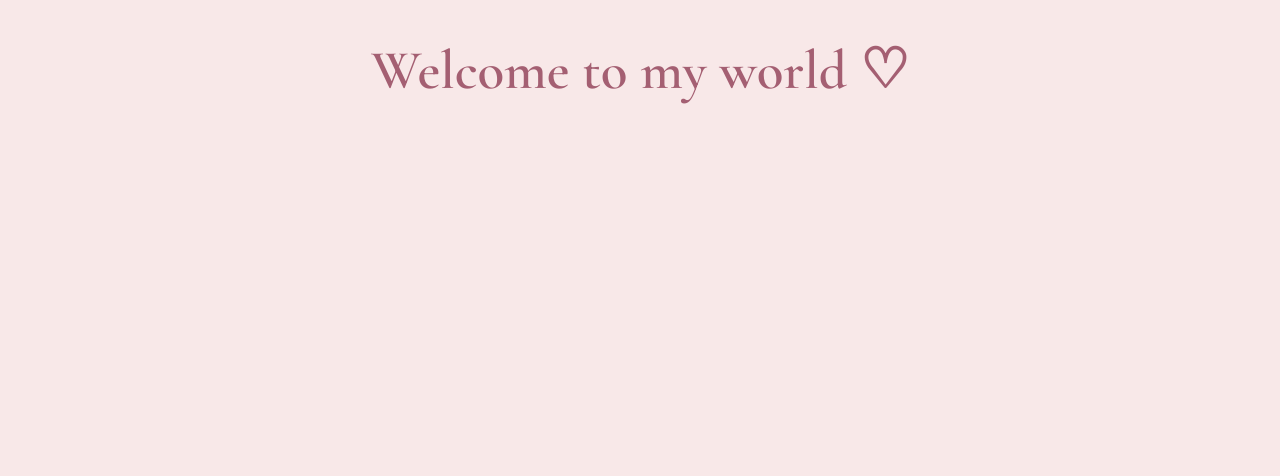
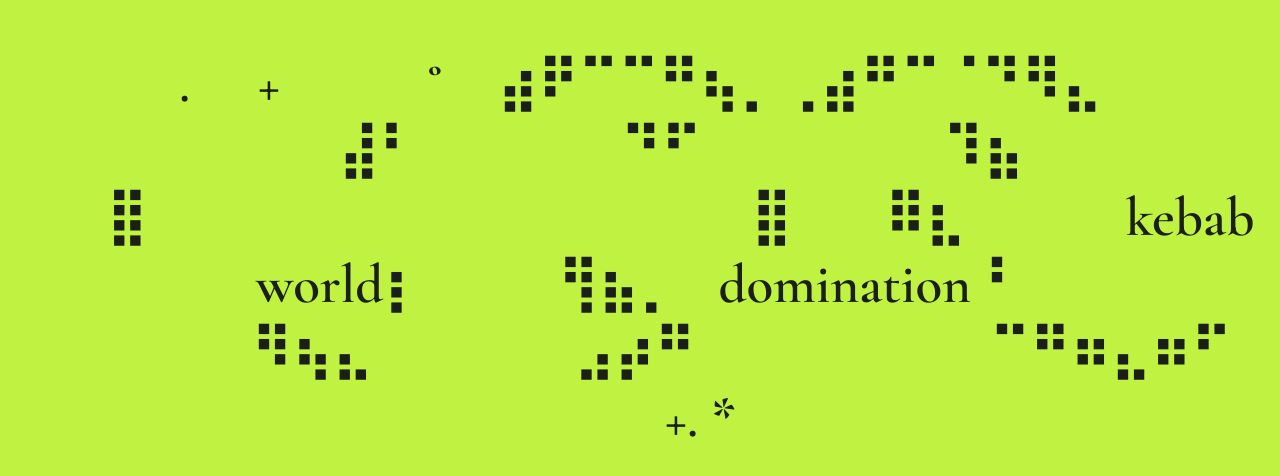
Before and after one commit to ilovekebab38/ilovekebab38.github.io, a plain HTML site: page index.html in a window 1280 px wide. Drawn offline with nearby package versions, Linux system fonts and the light colour scheme.

Commit message:
Change background color and update header content

```diff
--- a/index.html
+++ b/index.html
@@ -11,12 +11,12 @@
     <style>
 
         body {
-            background-color: #F8E8E8;
+            background-color: #C0F241;
         }
 
         h1 {
             font-family: 'Cormorant Garamond', serif;
-            color: #A45F72;
+            color: #1A1F18;
             text-align: center;
             font-size: 55px;
         }
@@ -26,7 +26,14 @@
 
 <body>
 
-    <h1>Welcome to my world ♡</h1>
+    <h1>.　 +⠀   ⠀
+⠀˚⠀ ⣴⠟⠉⠉⠛⢦⡀⢀⣴⠛⠉⠈⠙⠻⣄
+⠀⠀⣼⠃⠀⠀⠀⠀⠀⠙⠋⠀⠀⠀⠀⠀⠀⠹⣦
+⠀⠀⣿⠀⠀⠀⠀⠀⠀⠀⠀⠀⠀⠀⠀⠀⠀⠀⣿
+⠀⠀⠿⣆⠀⠀⠀⠀kebab world⡆
+⠀⠀⠀⢻⣦⡀⠀domination ⠃
+⠀⠀⠀⠀⠀⠻⢦⣄⠀⠀⠀⠀⠀⣠⡴⠛
+⠀⠀⠀⠀⠀⠀⠀⠉⠛⠶⣄⠶⠋ ⠀⠀⠀+.  *</h1>
 
 </body>
 </html>
```
